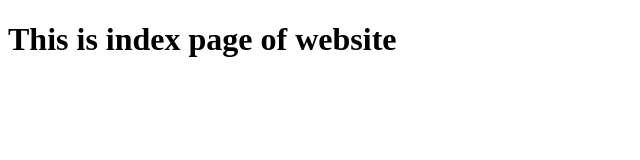
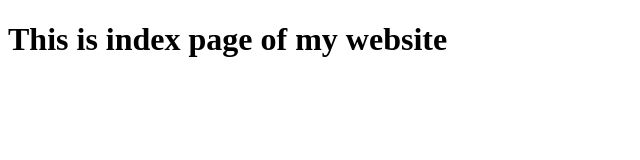
Before and after one commit to Panchashil/mynewRepository, a plain HTML site: page index.html in a window 1280 px wide. Shown: the whole page, without its empty margins (0-640 px from the left). Drawn offline with Linux system fonts and the light colour scheme.

Commit message:
i added index.html page

```diff
--- a/index.html
+++ b/index.html
@@ -6,6 +6,6 @@
     <title>Document</title>
 </head>
 <body>
-    <h1>This is index page of website</h1>
+    <h1>This is index page of my website </h1>
 </body>
 </html>
```
